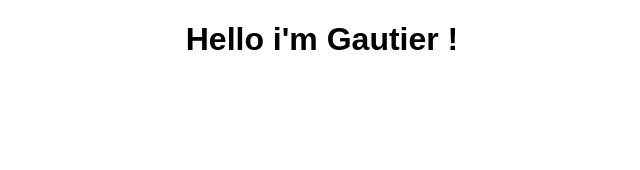
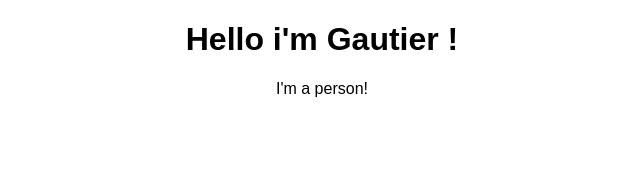
Before and after one commit to GBorot/react-complete-guide-2, a React (Create React App) app: page / in a window 1280 px wide. Shown: the top 170 px of the page, without its empty margins (318-958 px from the left). Built offline with nearby package versions, Linux system fonts and the light colour scheme.

Commit message:
created a really simple component Person

```diff
--- a/src/App.js
+++ b/src/App.js
@@ -1,11 +1,13 @@
 import React, { Component } from "react";
 import "./App.css";
+import Person from "./Person/Person";
 
 class App extends Component {
   render() {
     return (
       <div className="App">
         <h1>Hello i'm Gautier !</h1>
+        <Person />
       </div>
     );
     // return React.createElement(
--- /dev/null
+++ b/src/Person/Person.js
@@ -0,0 +1,11 @@
+import React from "react";
+
+const person = () => {
+  return <p>I'm a person!</p>;
+};
+
+// class Person extends React.Component {
+
+// }
+
+export default person;
```
